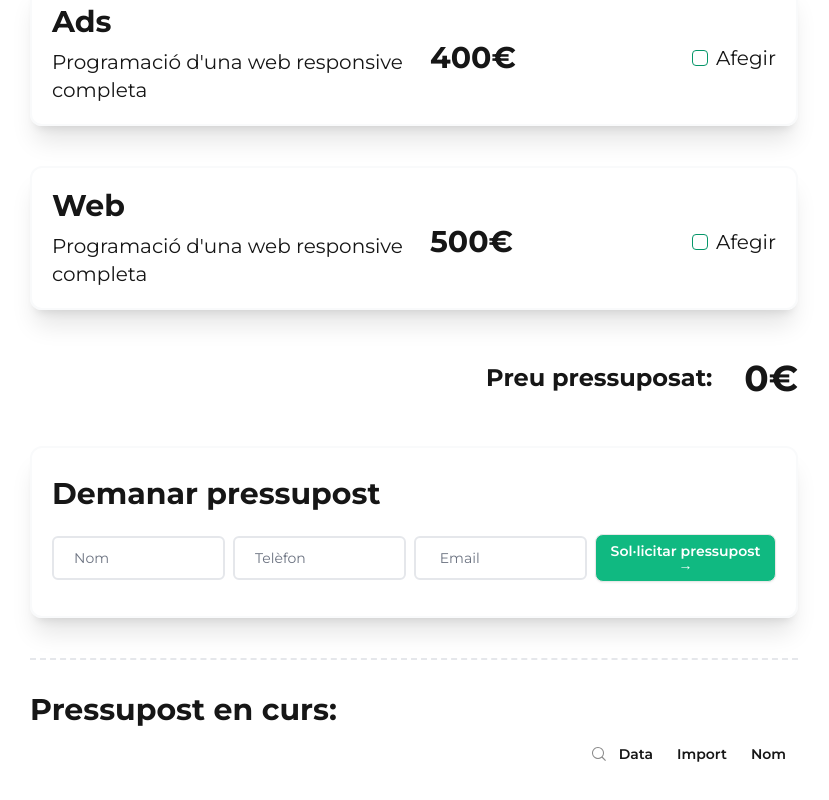
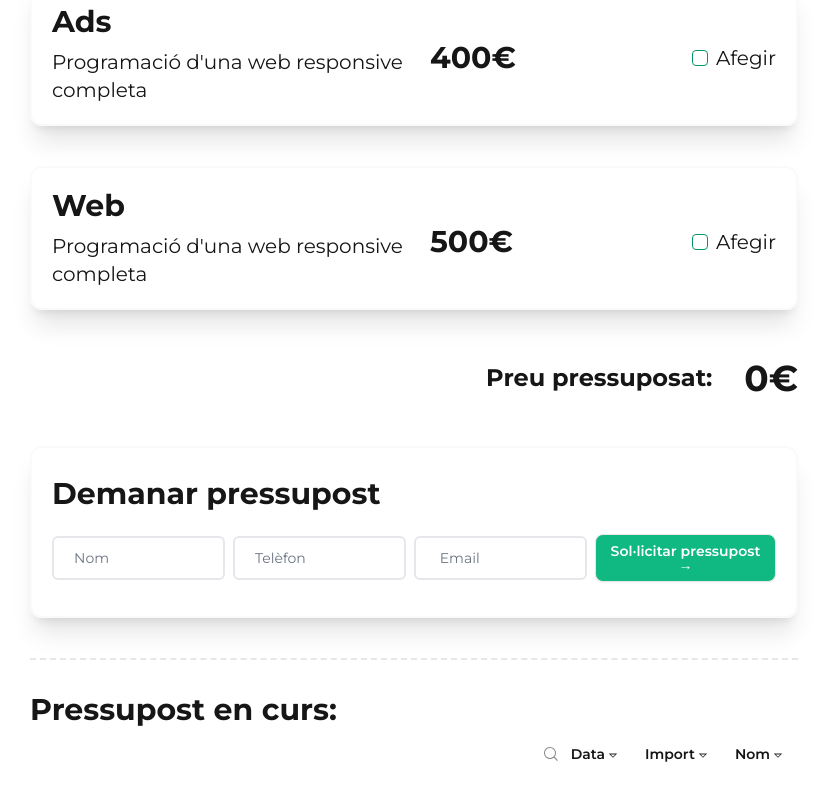
Before and after one commit to mllenas12/Budget-app, a React (Vite) app: page /BudgetPage in a window 1280 px wide. Shown: the part 562-1362 px from the top of the page, without its empty margins (226-1055 px from the left). Built offline with nearby package versions, Linux system fonts and the light colour scheme.

Commit message:
Exercici 7

```diff
--- a/src/components/Main/BudgetInProgress/BudgetInProgress.tsx
+++ b/src/components/Main/BudgetInProgress/BudgetInProgress.tsx
@@ -3,8 +3,40 @@ import BudgetCompleted from "./BudgetCompleted";
 import { BudgetContext } from "../../../context/BudgetProvider";
 import { budgetType } from "../../../types/budgetTypes";
 import { nanoid } from "nanoid";
+import SortArrow from "./SortArrow";
+
 const BudgetInProgress = () => {
-  const { arrayOfBudgets } = React.useContext(BudgetContext);
+  const { arrayOfBudgets, setArrayOfBudgets } = React.useContext(BudgetContext);
+  const [isOrderedByTotal, setIsOrderedByTotal] = React.useState(false);
+  const [isOrderedByDate, setIsOrderedByDate] = React.useState(false);
+  const [isOrderedByName, setIsOrderedByName] = React.useState(false);
+
+  const sortByDate = () => {
+    setArrayOfBudgets((prevArr: budgetType[]) =>
+      isOrderedByDate
+        ? [...prevArr].sort((a, b) => b.createdAt - a.createdAt)
+        : [...prevArr].sort((a, b) => a.createdAt - b.createdAt)
+    );
+    setIsOrderedByDate((prev) => !prev);
+  };
+
+  const sortByTotal = () => {
+    setArrayOfBudgets((prevArr: budgetType[]) =>
+      isOrderedByTotal
+        ? [...prevArr].sort((a, b) => b.total - a.total)
+        : [...prevArr].sort((a, b) => a.total - b.total)
+    );
+    setIsOrderedByTotal((prev) => !prev);
+  };
+
+  const sortByName = () => {
+    setArrayOfBudgets((prevArr: budgetType[]) =>
+      isOrderedByName
+        ? [...prevArr].sort((a, b) => b.name.localeCompare(a.name))
+        : [...prevArr].sort((a, b) => a.name.localeCompare(b.name))
+    );
+    setIsOrderedByName((prev) => !prev);
+  };
 
   const budgetCompleted = arrayOfBudgets.map((budget: budgetType) => {
     return <BudgetCompleted key={nanoid()} currentBudget={budget} />;
@@ -15,11 +47,26 @@ const BudgetInProgress = () => {
       <h1 className="font-bold mt-8 my-4 md:text-2xl lg:text-3xl text-lg">
         Pressupost en curs:
       </h1>
-      <div className="flex justify-center sm:justify-end">
+      <div className="flex justify-center sm:justify-end align-middle">
         <img src="../../public/lupa.svg" alt="lupa" className="w-4" />
-        <button className="font-semibold text-sm px-3">Data</button>
-        <button className="font-semibold text-sm px-3">Import</button>
-        <button className="font-semibold text-sm px-3">Nom</button>
+        <button
+          onClick={() => sortByDate()}
+          className="font-semibold text-sm flex px-3"
+        >
+          Data <SortArrow isOrdered={isOrderedByDate} />
+        </button>
+        <button
+          onClick={() => sortByTotal()}
+          className="font-semibold text-sm flex px-3"
+        >
+          Import <SortArrow isOrdered={isOrderedByTotal} />
+        </button>
+        <button
+          onClick={() => sortByName()}
+          className="font-semibold text-sm flex px-3"
+        >
+          Nom <SortArrow isOrdered={isOrderedByName} />
+        </button>
       </div>
       <div>{budgetCompleted}</div>
     </div>
--- /dev/null
+++ b/src/components/Main/BudgetInProgress/SortArrow.tsx
@@ -0,0 +1,15 @@
+import React from "react";
+import { ArrowProps } from "../../../types/budgetTypes";
+const SortArrow = ({ isOrdered }: ArrowProps) => {
+  return (
+    <img
+      src={`../../public/${
+        isOrdered ? "up-triangle.svg" : "down-triangle.svg"
+      }`}
+      alt="arrow-to-sort"
+      className={`w-4 ${isOrdered ? "my-auto" : "my-auto mt-1"}`}
+    />
+  );
+};
+
+export default SortArrow;
--- a/src/context/BudgetProvider.tsx
+++ b/src/context/BudgetProvider.tsx
@@ -19,6 +19,7 @@ const BudgetProvider = ({ children }: BudgetProviderProps) => {
     email: "",
     total: 0,
     services: [],
+    createdAt: Date.now(),
   });
 
   const [arrayOfBudgets, setArrayOfBudgets] = React.useState<budgetType[]>([]);
@@ -31,6 +32,7 @@ const BudgetProvider = ({ children }: BudgetProviderProps) => {
       email: "",
       total: 0,
       services: [],
+      createdAt: Date.now(),
     });
     setDataOptions(dataCheckboxes);
   };
@@ -74,6 +76,7 @@ const BudgetProvider = ({ children }: BudgetProviderProps) => {
       value={{
         budget,
         arrayOfBudgets,
+        setArrayOfBudgets,
         handleForm,
         handleInputChange,
         services,
--- a/src/types/budgetTypes.tsx
+++ b/src/types/budgetTypes.tsx
@@ -8,6 +8,7 @@ export interface budgetType {
   email: string;
   total: number;
   services: servicesType;
+  createdAt: number;
 }
 
 export type servicesType = string[];
@@ -19,3 +20,7 @@ export type BudgetCompletedProps = {
 export type ServiceProps = {
   servicesProp: string[];
 };
+
+export type ArrowProps = {
+  isOrdered: boolean;
+};
```
